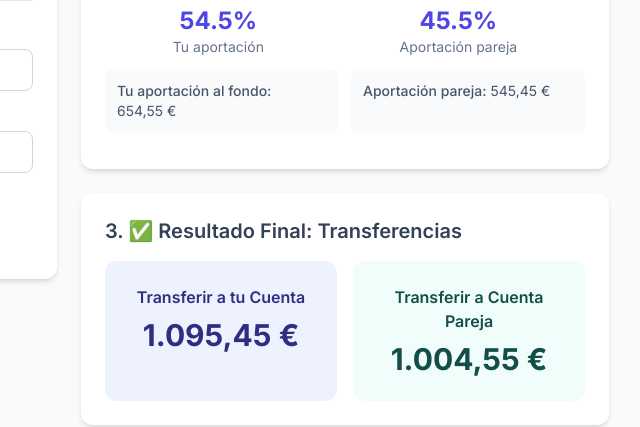
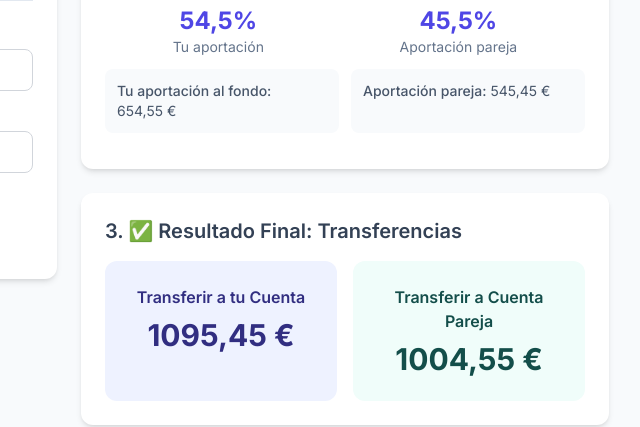
Before and after one commit to queridojavier/a-medias, a plain HTML site: page index.html in a window 1280 px wide. Shown: the part 360-787 px from the top of the page, 479-1119 px from the left. Drawn offline with nearby package versions, Linux system fonts and the light colour scheme.

Commit message:
Update index.html

```diff
--- a/index.html
+++ b/index.html
@@ -261,22 +261,24 @@
       const transferencia1 = round2(sobrante1 - ajuste);
       const transferencia2 = round2(sobrante2 + ajuste);
 
-      // 8) Pintar UI
-      document.getElementById('ingresoTotal').textContent = money(ingresoTotal);
-      document.getElementById('dineroRepartir').textContent = money(dineroRepartir);
+      // 8) Pintar UI (sin sobrantes intermedios)
+document.getElementById('ingresoTotal').textContent = money(ingresoTotal);
+document.getElementById('dineroRepartir').textContent = money(dineroRepartir);
 
-      document.getElementById('porcentaje1').textContent = `${p1pct.toFixed(1)}%`;
-      document.getElementById('porcentaje2').textContent = `${p2pct.toFixed(1)}%`;
+// Porcentajes (formato español con coma)
+const fmtPct = n => new Intl.NumberFormat('es-ES', { minimumFractionDigits: 1, maximumFractionDigits: 1 }).format(n);
+document.getElementById('porcentaje1').textContent = `${fmtPct(p1 * 100)}%`;
+document.getElementById('porcentaje2').textContent = `${fmtPct((1 - p1) * 100)}%`;
 
-      document.getElementById('comun1').textContent = money(comun1);
-      document.getElementById('comun2').textContent = money(comun2);
-      document.getElementById('sobrante1').textContent = money(sobrante1);
-      document.getElementById('sobrante2').textContent = money(sobrante2);
+// Aportaciones al fondo (solo estas dos cajas)
+const c1 = document.getElementById('comun1'); if (c1) c1.textContent = money(comun1);
+const c2 = document.getElementById('comun2'); if (c2) c2.textContent = money(comun2);
 
-      document.getElementById('transferencia1').textContent = money(transferencia1);
-      document.getElementById('transferencia2').textContent = money(transferencia2);
+// Transferencias finales (lo que importa)
+document.getElementById('transferencia1').textContent = money(transferencia1);
+document.getElementById('transferencia2').textContent = money(transferencia2);
 
-      saveState();
+saveState();
     }
 
     function resetForm() {
```
